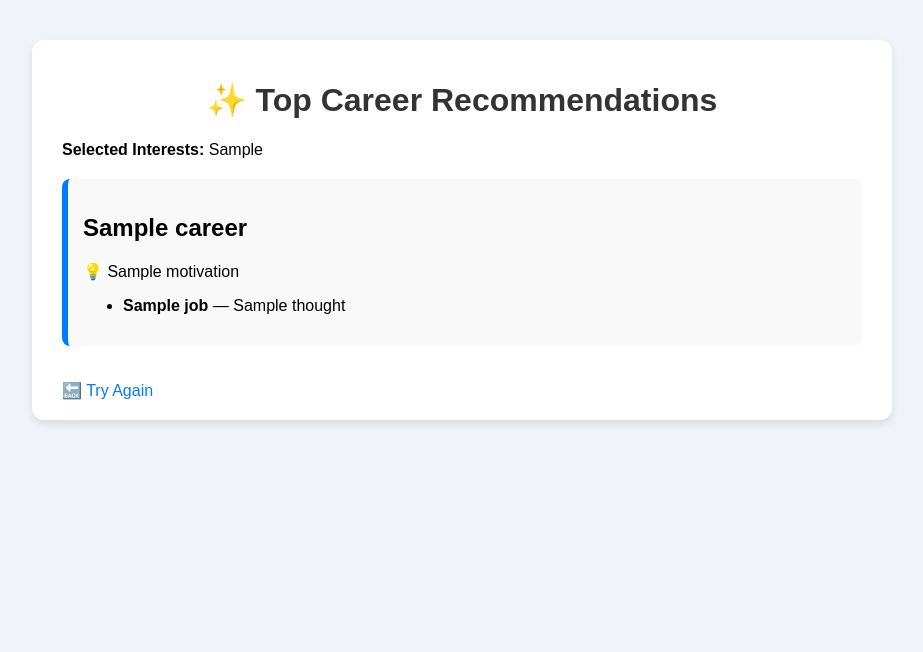
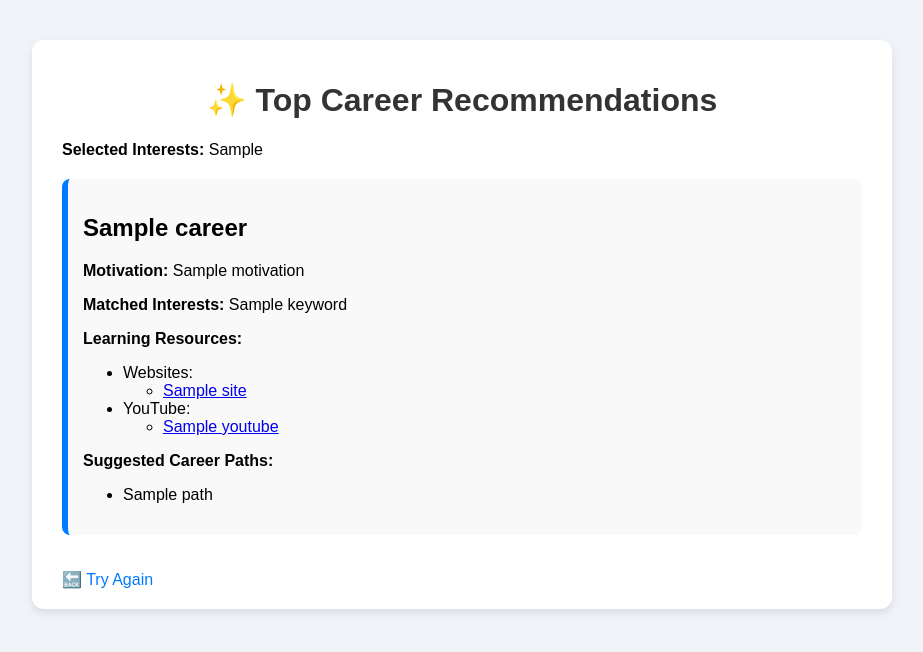
Before and after one commit to Akshuuprajapati/carrerdhundho, a Flask app: template templates/result.html in a window 1280 px wide. Shown: the top 652 px of the page, without its empty margins (178-1101 px from the left). Run offline with Flask 3, Linux system fonts and the light colour scheme; the template is opened without the code that fills it: most values are stand-ins (such as "Sample title", 1, 10 or a date in 2020); parts of the project's set-up code (start-up, migrations or seed data) failed here and were passed over.

Commit message:
Update result.html

```diff
--- a/templates/result.html
+++ b/templates/result.html
@@ -8,6 +8,7 @@
 <body>
     <div class="container">
         <h1>✨ Top Career Recommendations</h1>
+
         <p><strong>Selected Interests:</strong> {{ selected_interests | join(', ') }}</p>
 
         {% if careers %}
@@ -15,24 +16,44 @@
             {% for career in careers %}
             <div class="career-card">
                 <h2>{{ career.title }}</h2>
-                        <p>💡 {{ career.motivation }}</p>
+                <p><strong>Motivation:</strong> {{ career.motivation }}</p>
 
-                        {% if career.matching_jobs %}
+                <p><strong>Matched Interests:</strong> {{ career.keywords | join(', ') }}</p>
+
+                <p><strong>Learning Resources:</strong></p>
                 <ul>
-                                {% for job in career.matching_jobs %}
-                                    <li>
-                                        <strong>{{ job.title }}</strong> — {{ job.thought }}
-                                    </li>
+                    {% if career.resources.websites %}
+                    <li>Websites:
+                        <ul>
+                            {% for site in career.resources.websites %}
+                            <li><a href="{{ site }}" target="_blank">{{ site }}</a></li>
                             {% endfor %}
                         </ul>
-                        {% else %}
-                            <p>No matching job roles found, but this field has great potential!</p>
+                    </li>
                     {% endif %}
+
+                    {% if career.resources.youtube %}
+                    <li>YouTube:
+                        <ul>
+                            {% for yt in career.resources.youtube %}
+                            <li><a href="{{ yt }}" target="_blank">{{ yt }}</a></li>
+                            {% endfor %}
+                        </ul>
+                    </li>
+                    {% endif %}
+                </ul>
+
+                <p><strong>Suggested Career Paths:</strong></p>
+                <ul>
+                    {% for path in career.career_paths %}
+                    <li>{{ path }}</li>
+                    {% endfor %}
+                </ul>
             </div>
             {% endfor %}
         </div>
         {% else %}
-            <p>No careers matched your interests. Try selecting more or different options.</p>
+            <p>No matching careers found for your interests. Please try selecting different interests.</p>
         {% endif %}
 
         <a href="/" class="back-btn">🔙 Try Again</a>
```
Lines whose indentation alone changed are shown as unchanged.
